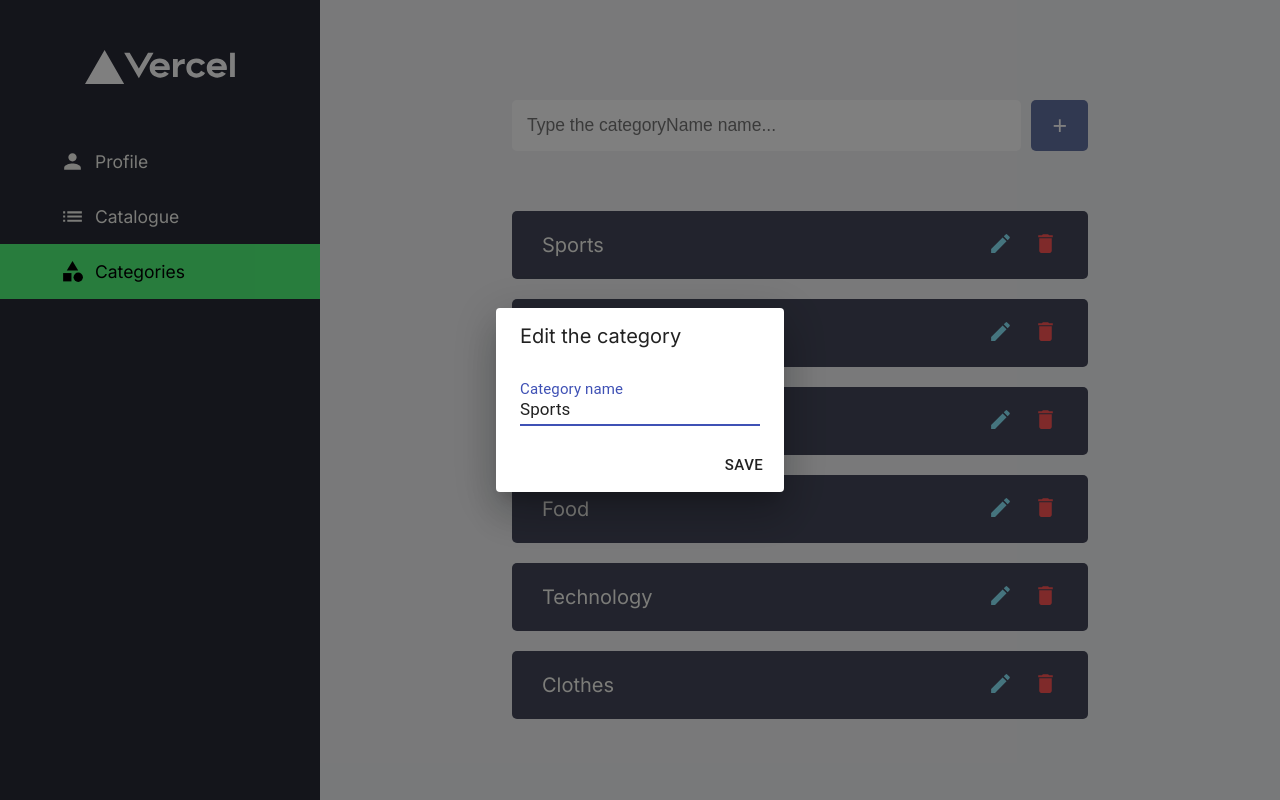
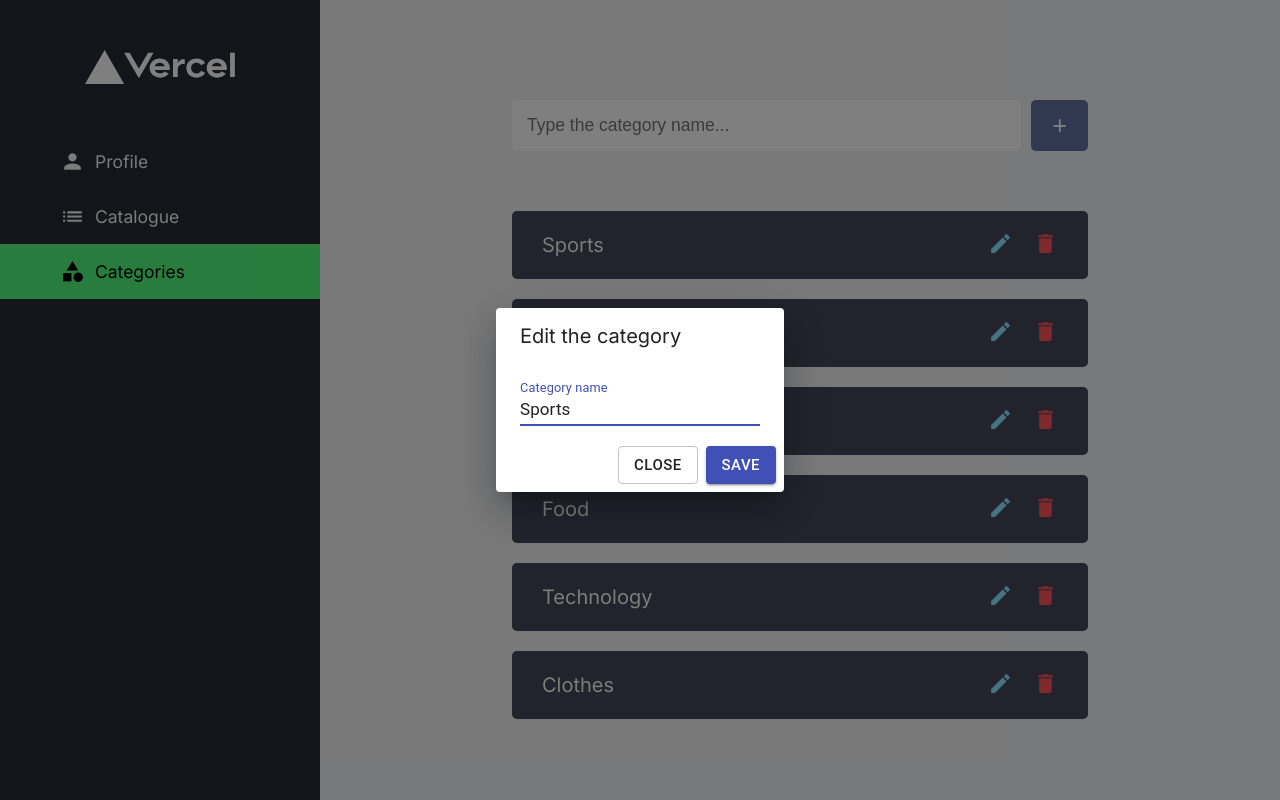
Before and after one commit to pachecowillians/catalogueit, a Next.js app: page /admin/categories in a window 1280 px wide. Both pictures are taken after a click on the button 1000 px from the left and 245 px from the top of the page. Built offline with nearby package versions, Linux system fonts and the light colour scheme.

Commit message:
Fix category bugs

```diff
--- a/components/Category/index.tsx
+++ b/components/Category/index.tsx
@@ -1,59 +1,20 @@
 import { Buttons, Container, Name } from './style'
 import EditIcon from '@material-ui/icons/Edit';
 import DeleteIcon from '@material-ui/icons/Delete';
-import { Button, Dialog, DialogActions, DialogContent, DialogTitle, TextField } from '@material-ui/core';
-import { useState } from 'react';
 
-function Category({ category, updateCategory, deleteCategory }) {
-
-    const [open, setOpen] = useState(false);
-    const [categoryName, setCategoryName] = useState(category.name);
-
-    function handleSave() {
-        setOpen(false);
-        updateCategory(category.id, categoryName)
-    }
-
+function Category({ category, openDialog, deleteCategory }) {
     return (
-        <>
         <Container>
             <Name>{category.name}</Name>
             <Buttons>
-                    <button type="button" onClick={() => { setOpen(true) }}>
+                <button type="button" onClick={() => { openDialog(category) }}>
                     <EditIcon style={{ fontSize: 25 }} />
                 </button>
-                    <button type="button" onClick={() => { deleteCategory(category) }} >
+                <button type="button" onClick={() => { deleteCategory(category) }}>
                     <DeleteIcon style={{ fontSize: 25 }} />
                 </button>
             </Buttons>
         </Container>
-
-
-            <Dialog
-                open={open} onClose={() => { setOpen(false) }}>
-                <DialogTitle style={{ fontSize: '20px' }} disableTypography>
-                    Edit the category
-                </DialogTitle>
-                <DialogContent >
-                    <TextField
-                        autoFocus
-                        margin="dense"
-                        id="name"
-                        label="Category name"
-                        type="text"
-                        fullWidth
-                        variant="standard"
-                        inputProps={{ style: { fontSize: '17px' } }}
-                        InputLabelProps={{ style: { fontSize: '20px' } }}
-                        value={categoryName}
-                        onChange={(event) => { setCategoryName(event.target.value) }}
-                    />
-                </DialogContent>
-                <DialogActions>
-                    <Button style={{ fontSize: '15px' }} onClick={handleSave}>Save</Button>
-                </DialogActions>
-            </Dialog>
-        </>
     );
 }
 
--- a/pages/admin/categories.tsx
+++ b/pages/admin/categories.tsx
@@ -3,6 +3,7 @@ import { useState } from 'react';
 import Category from '../../components/Category';
 import styles from '../../styles/AdminCategories.module.css'
 import { categories } from '../../api/StaticData'
+import { Button, Dialog, DialogActions, DialogContent, DialogTitle, TextField } from '@material-ui/core';
 
 type Category = {
     id: number;
@@ -10,33 +11,41 @@ type Category = {
 }
 
 function Categories() {
-    const [categoryName, setCategory] = useState({} as Category);
+    const [inputCategoryName, setInputCategoryName] = useState('')
     const [categoryList, setCategoryList] = useState<Category[]>(categories)
+    const [dialogCategory, setdialogCategory] = useState({} as Category)
+    const [open, setOpen] = useState(false);
 
     function handleOnChange(event) {
-        setCategory(event.target.value)
+        setInputCategoryName(event.target.value)
+    }
+
+    function handleOpenDialog(category) {
+        setdialogCategory(category);
+        setOpen(true);
     }
 
     function handleOnSubmit(event) {
         const newCategory = {
             id: categories.length + 1,
-            name: categoryName,
+            name: inputCategoryName
         }
-        // setCategoryList([newCategory, ...categoryList]);
-        // setCategory({} as Category);
-        // event.preventDefault();
+        setCategoryList([newCategory, ...categoryList]);
+        setInputCategoryName('')
+        event.preventDefault();
     }
 
     function deleteCategory(item) {
-        const newList = categoryList.filter(categoryName => categoryName != item);
+        const newList = categoryList.filter(inputCategory => inputCategory != item);
         setCategoryList(newList);
     }
 
-    function updateCategory(id, name) {
+    function updateCategory(category) {
         const auxCategoryList = [...categoryList]
-        const index = auxCategoryList.findIndex(categoryName => categoryName.id === id)
-        auxCategoryList[index].name = name;
+        const index = auxCategoryList.findIndex(cat => cat.id === category.id)
+        auxCategoryList[index].name = category.name;
         setCategoryList(auxCategoryList)
+        setOpen(false);
     }
 
     return (
@@ -48,7 +57,7 @@ function Categories() {
             <div className={styles.container}>
                 <div className={styles.contentArea}>
                     <form onSubmit={handleOnSubmit} className={styles.newCategory}>
-                        <input type="text" placeholder="Type the categoryName name..." value={categoryName.name} onChange={handleOnChange} />
+                        <input type="text" placeholder="Type the category name..." value={inputCategoryName} onChange={handleOnChange} />
                         <button type="submit">+</button>
                     </form>
                     <div className={styles.categoryList}>
@@ -58,7 +67,7 @@ function Categories() {
                                     <Category
                                         key={key}
                                         category={category}
-                                        updateCategory={updateCategory}
+                                        openDialog={handleOpenDialog}
                                         deleteCategory={deleteCategory}
                                     />
                                 )
@@ -68,14 +77,43 @@ function Categories() {
                 </div>
             </div>
 
-
-
-            {/* {
-                (Object.keys(modalItem).length != 0) &&
-                (
-                    <ModalEditCategory item={modalItem} closeModal={closeModal} />
-                )
-            } */}
+            <Dialog
+                open={open} onClose={() => { setOpen(false) }}>
+                <DialogTitle style={{ fontSize: '20px' }} disableTypography>
+                    Edit the category
+                </DialogTitle>
+                <DialogContent >
+                    <TextField
+                        autoFocus
+                        margin="dense"
+                        id="name"
+                        label="Category name"
+                        type="text"
+                        fullWidth
+                        variant="standard"
+                        inputProps={{ style: { fontSize: '17px' } }}
+                        InputLabelProps={{ style: { fontSize: '17px' } }}
+                        value={dialogCategory.name}
+                        onChange={(event) => { setdialogCategory({ id: dialogCategory.id, name: event.target.value }) }}
+                    />
+                </DialogContent>
+                <DialogActions>
+                    <Button
+                        onClick={() => setOpen(false)}
+                        style={{ fontSize: '15px' }}
+                        variant="outlined"
+                    >
+                        Close
+                    </Button>
+                    <Button
+                        style={{ fontSize: '15px' }}
+                        onClick={() => { updateCategory(dialogCategory) }}
+                        color="primary"
+                        variant="contained">
+                        Save
+                    </Button>
+                </DialogActions>
+            </Dialog>
         </>
     );
 }
```
Lines whose indentation alone changed are shown as unchanged.
